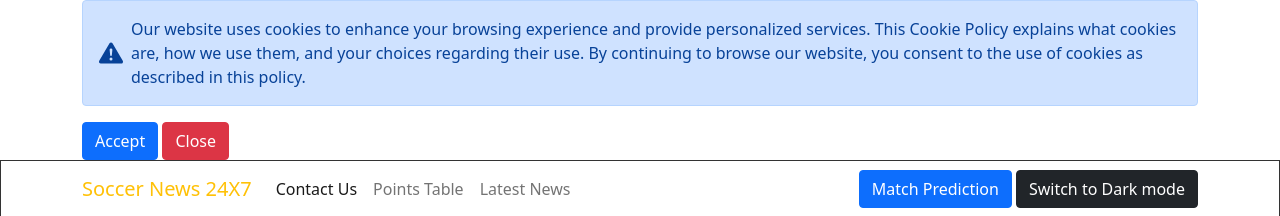
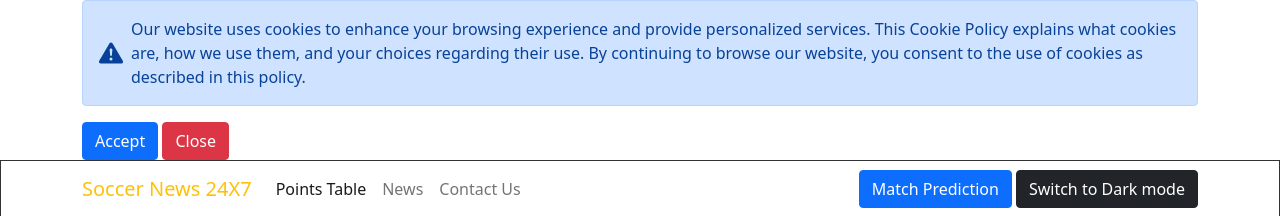
Before and after one commit to NoorMohammadTalukder/Soccer-News-24x7, a plain HTML site: page index.html in a window 1280 px wide. Shown: the top 216 px of the page. Drawn offline with Linux system fonts and the light colour scheme; grey boxes are pictures that could not be loaded.

Commit message:
nav bar modified

```diff
--- a/index.html
+++ b/index.html
@@ -175,14 +175,15 @@
           </button>
           <div class="collapse navbar-collapse" id="navbarNav">
             <ul class="navbar-nav">
+
               <li class="nav-item">
-                <a data-bs-target="#contact" class="nav-link active" aria-current="page" href="#home">Contact Us</a>
+                <a  data-bs-target="#points-table" class="nav-link active" href="#points-table">Points Table</a>
               </li>
               <li class="nav-item">
-                <a  data-bs-target="#points-table" class="nav-link" href="#points-table">Points Table</a>
+                <a  data-bs-target="#news" class="nav-link " href="#news"> News</a>
               </li>
               <li class="nav-item">
-                <a  data-bs-target="#news" class="nav-link" href="#news">Latest News</a>
+                <a data-bs-target="#contact" class="nav-link " aria-current="page" href="#contact">Contact Us</a>
               </li>
             </ul>
           </div>
```
